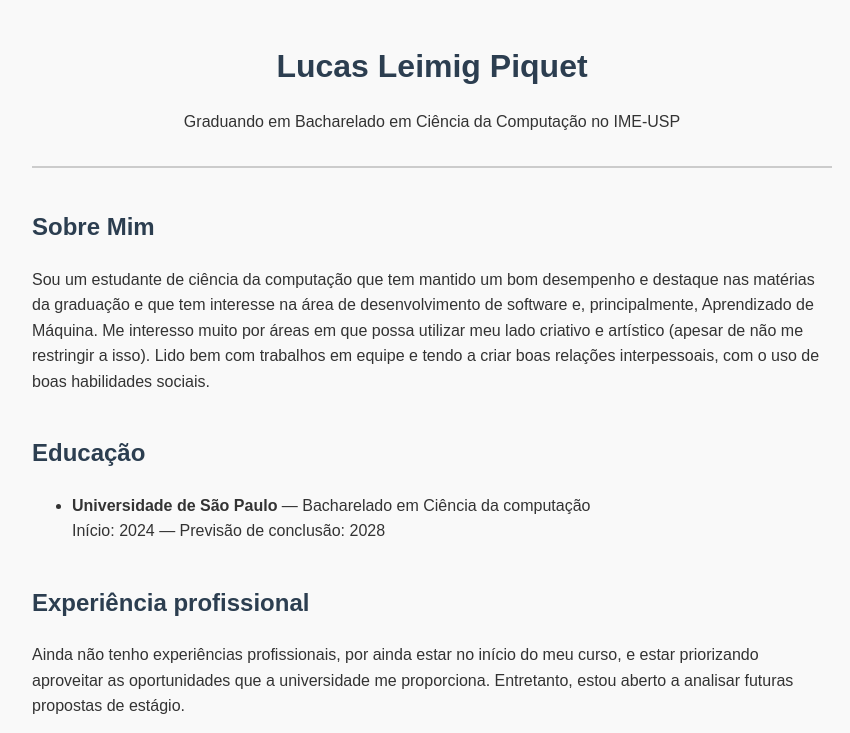
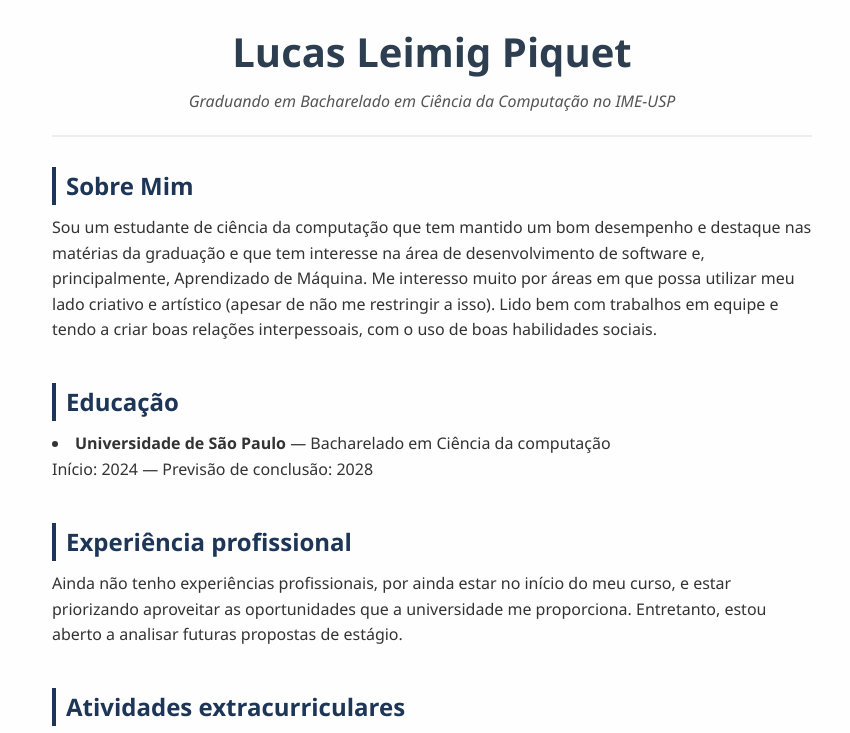
Before and after one commit to LucasLPiquet/LucasLPiquet.github.io, a plain HTML site: page index.html in a window 1280 px wide. Shown: the top 733 px of the page, without its empty margins (208-1058 px from the left). Drawn offline with Linux system fonts and the light colour scheme.

Commit message:
ajustando a aparência do site (testando)

```diff
--- a/style.css
+++ b/style.css
@@ -1,40 +1,68 @@
+* {
+  margin: 0;
+  padding: 0;
+  box-sizing: border-box;
+}
+
 body {
-  font-family: Arial, sans-serif;
-  background-color: #f9f9f9;
+  font-family: "Segoe UI", Roboto, sans-serif;
+  background-color: #fefefe;
   color: #333;
+  line-height: 1.6;
+  padding: 20px;
   max-width: 800px;
   margin: auto;
-  padding: 20px;
-  line-height: 1.6;
+  transition: background 0.3s, color 0.3s;
 }
 
 header {
   text-align: center;
-  padding-bottom: 1em;
-  border-bottom: 2px solid #ccc;
+  border-bottom: 2px solid #eee;
+  padding-bottom: 20px;
+  margin-bottom: 30px;
 }
 
 h1 {
-  margin-bottom: 0;
+  font-size: 2.5em;
   color: #2c3e50;
+  margin-bottom: 5px;
+}
+
+header p {
+  color: #555;
+  font-style: italic;
+}
+
+section {
+  margin-bottom: 40px;
 }
 
 h2 {
-  color: #2c3e50;
-  margin-top: 40px;
+  color: #1d3557;
+  margin-bottom: 10px;
+  font-size: 1.5em;
+  border-left: 4px solid #1d3557;
+  padding-left: 10px;
+}
+
+ul {
+  list-style: disc inside;
+  margin-top: 10px;
+}
+
+li {
+  margin-bottom: 10px;
 }
 
 a {
   color: #0077cc;
   text-decoration: none;
+  transition: color 0.2s ease-in-out;
 }
 
 a:hover {
+  color: #005999;
   text-decoration: underline;
-}
-
-section {
-  margin-bottom: 30px;
 }
 
 footer {
@@ -42,4 +70,20 @@ footer {
   padding-top: 20px;
   font-size: 0.9em;
   color: #777;
+  border-top: 1px solid #eee;
+  margin-top: 50px;
 }
+
+@media (max-width: 600px) {
+  body {
+    padding: 15px;
+  }
+
+  h1 {
+    font-size: 2em;
+  }
+
+  h2 {
+    font-size: 1.3em;
+  }
+}
```
